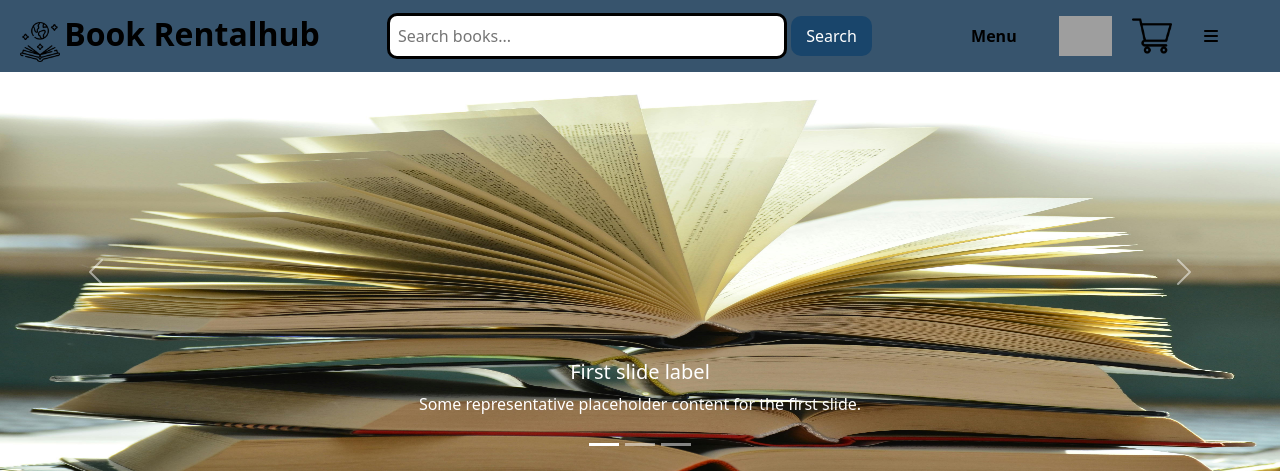
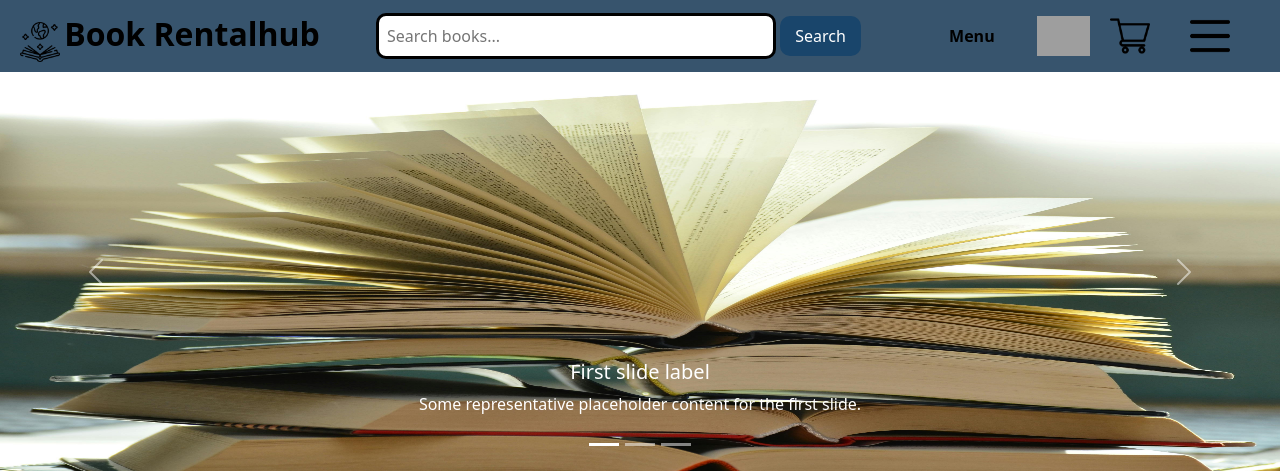
Before and after one commit to AnveshAgaldheeti/Book_Share_Rentalhub, a Django app: page /shop/ in a window 1280 px wide. Shown: the top 471 px of the page. Run offline with Django 5.2, Linux system fonts and the light colour scheme; some libraries are stand-ins or nearby versions; grey boxes are pictures that could not be loaded.

Commit message:
updated button

```diff
--- a/mainapp/templates/Base.html
+++ b/mainapp/templates/Base.html
@@ -63,9 +63,10 @@
                     </a>
                 </div>
                 <div class="dropdown">
-                    <button class="dropbtn">
-                      <i class="fas fa-bars"></i>
-                  </button>
+                  <div class="logo">
+                    <img src="{% static 'images/hamburger.png' %}" alt="Book Rental System">
+
+                </div>
                     <div class="dropdown-content">
                         <a href="{% url 'servicesurl' %}">Services</a>
                         <a href="{% url 'contacturl' %}">Contact</a>
```
